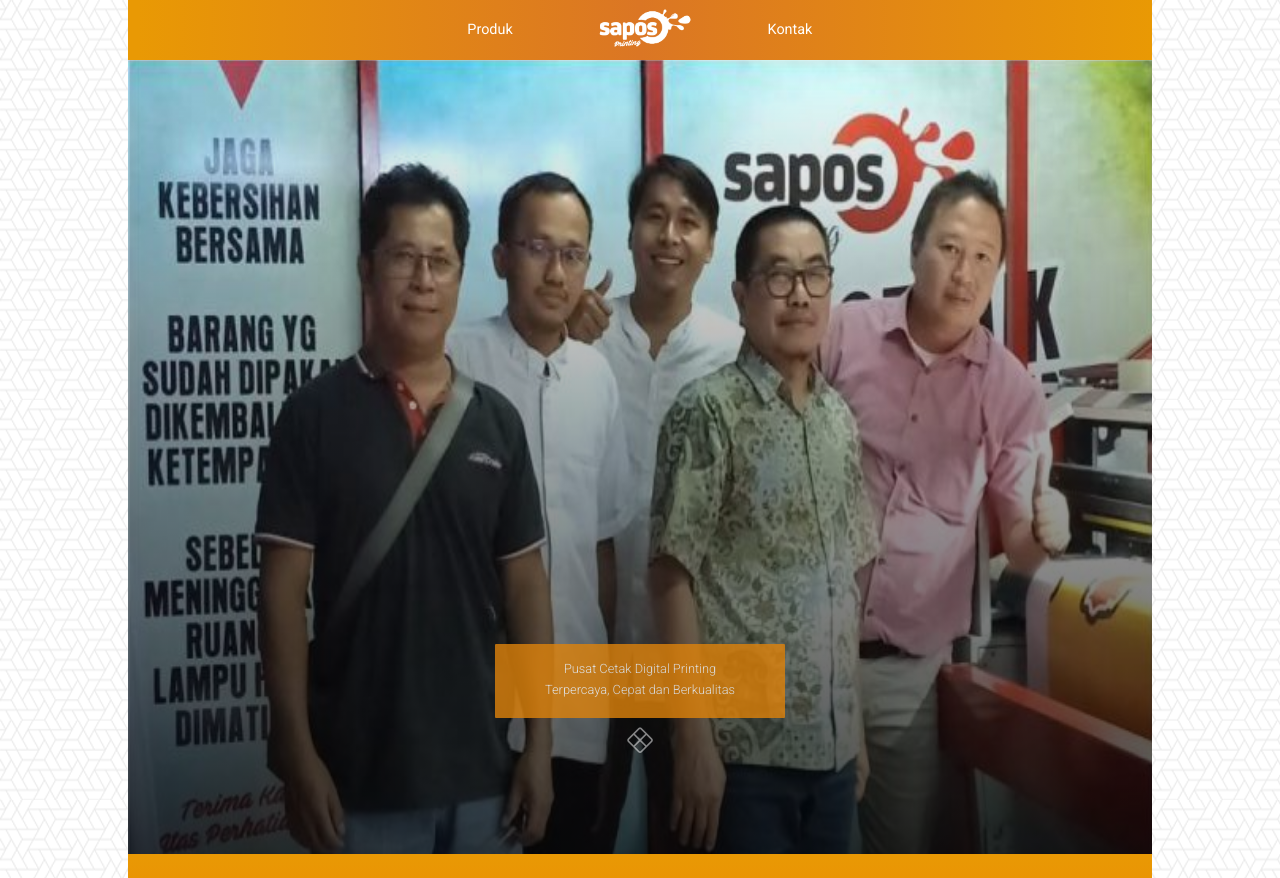
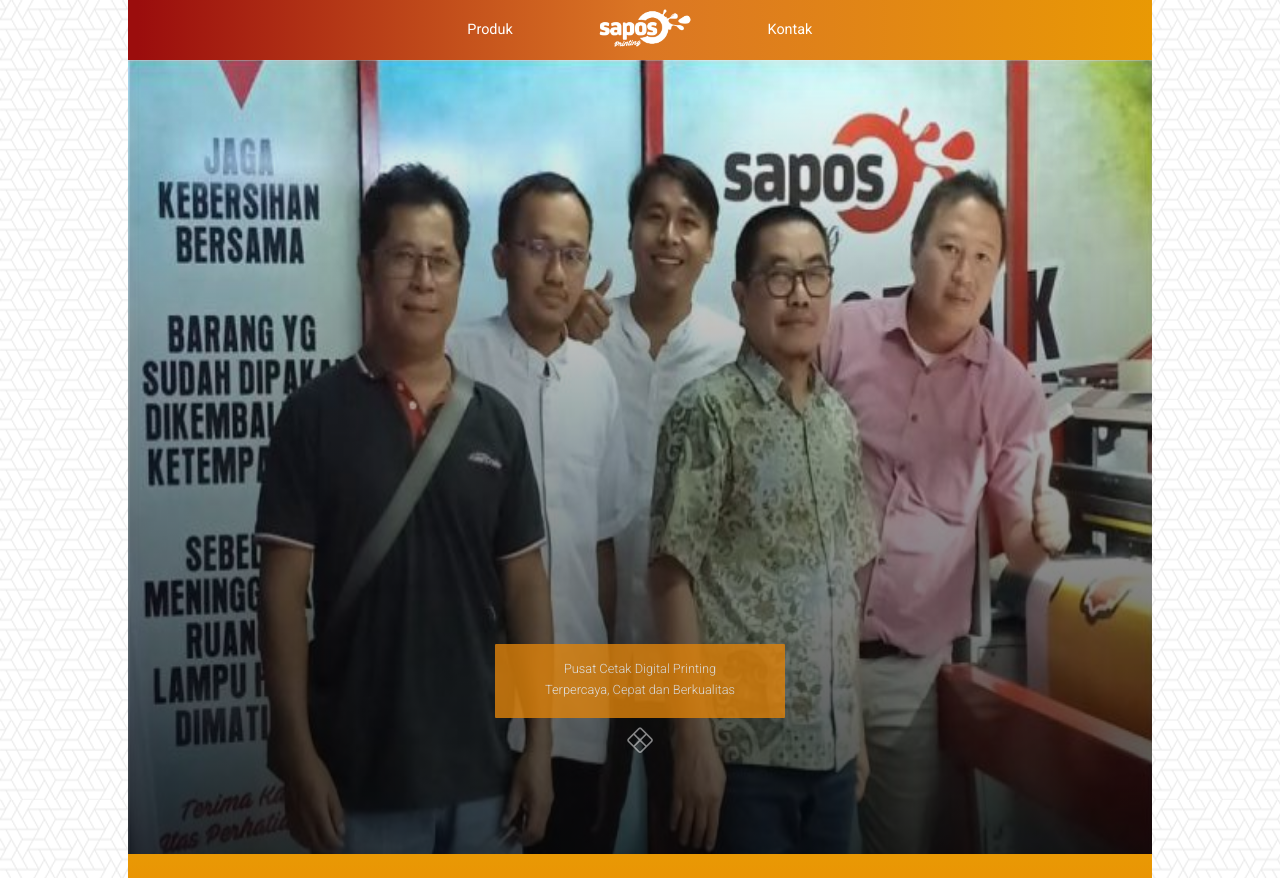
Before and after one commit to saposprinting/saposprinting.github.io, a plain HTML site: page index.html in a window 1280 px wide. Shown: the top 878 px of the page. Drawn offline with nearby package versions, Linux system fonts and the light colour scheme.

Commit message:
tes remote repositories lagi

```diff
--- a/css/style.css
+++ b/css/style.css
@@ -16,7 +16,7 @@ body {
 
     header {
         box-sizing: border-box;
-        background-image: linear-gradient(90deg, #e99904 1%, rgb(219, 118, 36) 50%, #e99904);
+        background-image: linear-gradient(90deg, #9b0d0d 1%, rgb(219, 118, 36) 50%, #e99904);
     }
 
     .menuBar {
```
